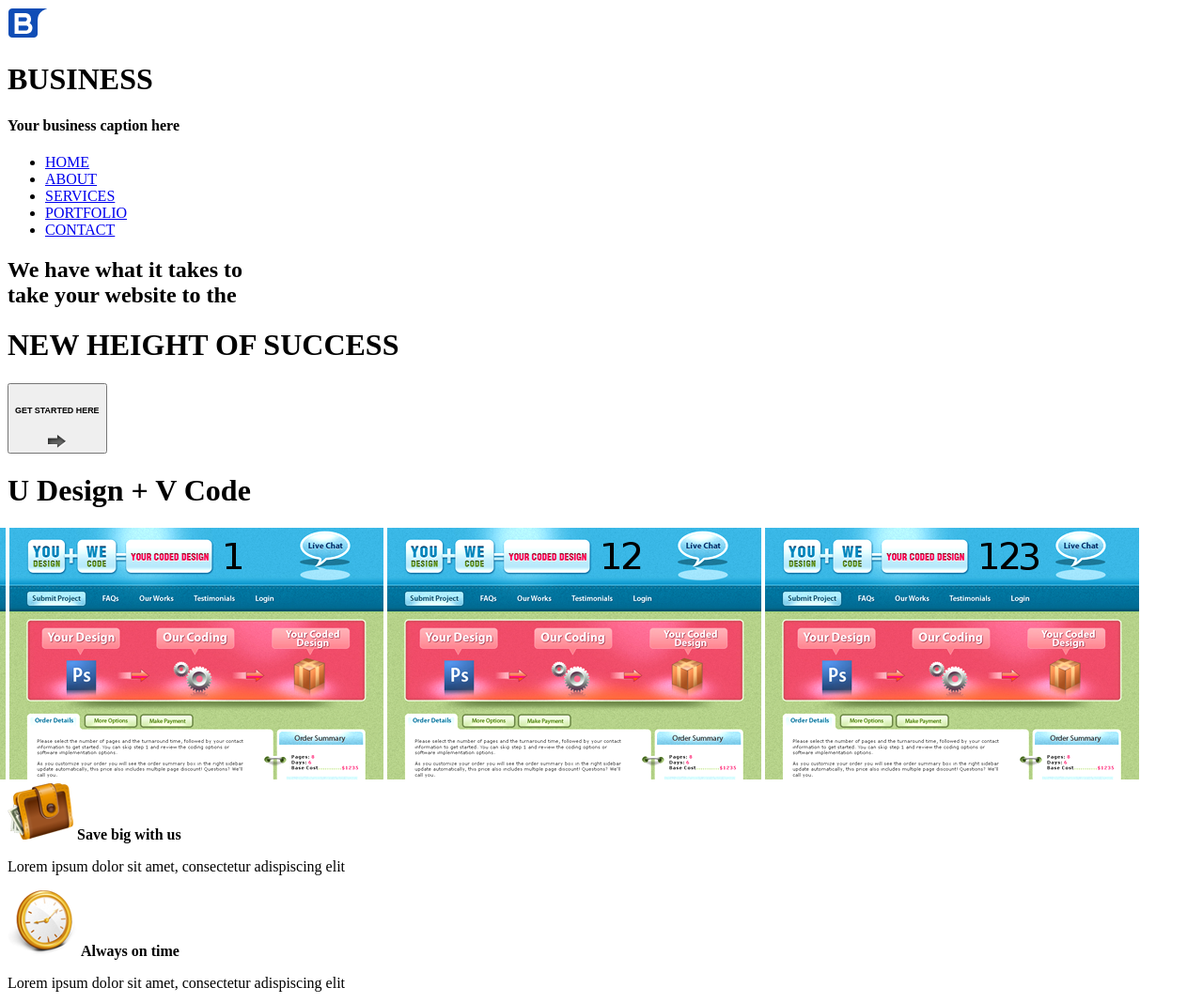
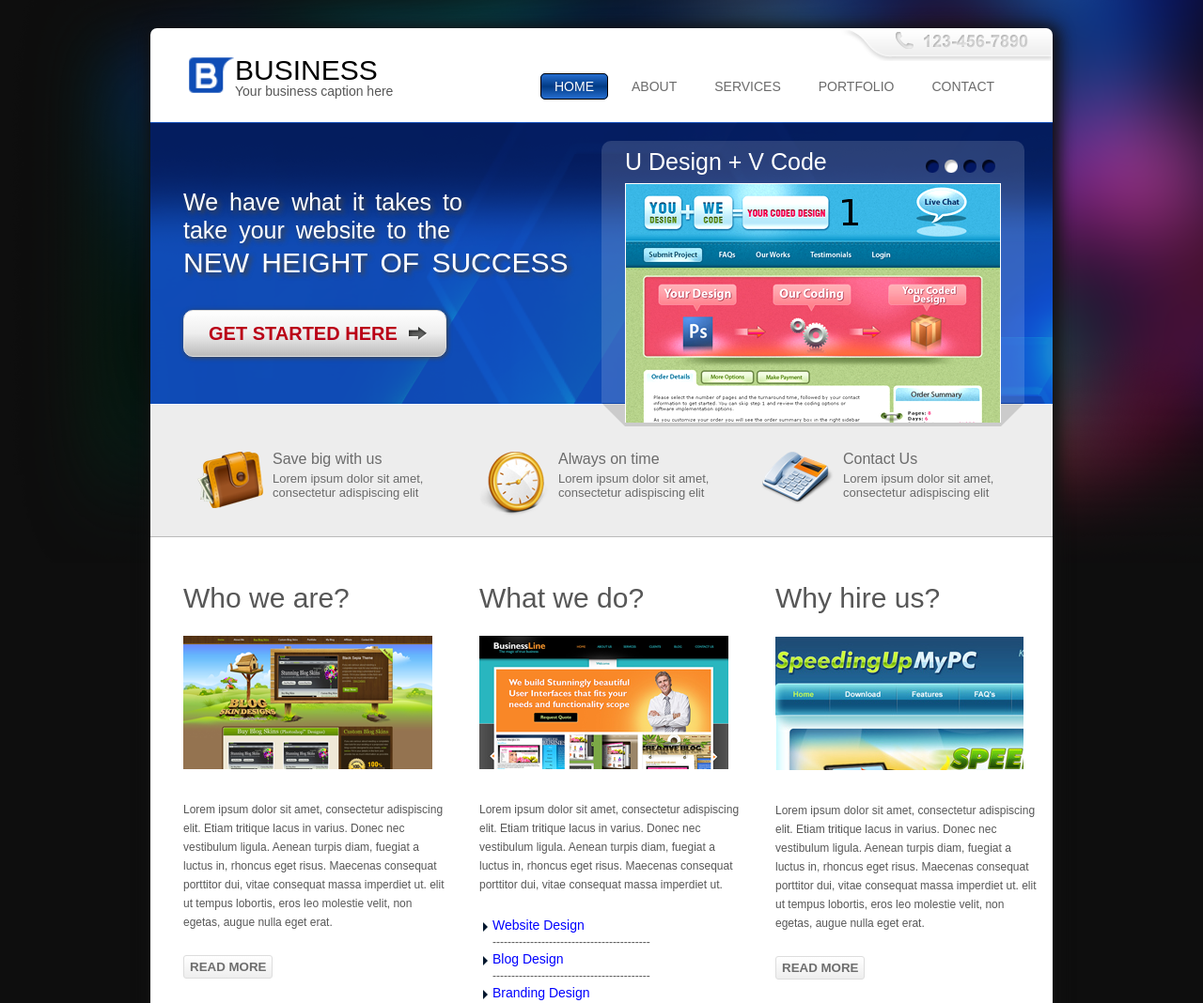
Before and after one commit to colonelxd15/Exercise3, a plain HTML site: page index.html in a window 1280 px wide. Shown: the top 1068 px of the page at 94% size. Drawn offline with Linux system fonts and the light colour scheme; the site is published under a folder, as on GitHub Pages, so addresses that start at the root find nothing.

Commit message:
Update index.html

```diff
--- a/index.html
+++ b/index.html
@@ -1,10 +1,9 @@
 <!DOCTYPE html>
 <html>
 <head>
-  <link href="/stylesheets/screen.css" media="screen, projection" rel="stylesheet" type="text/css" />
-  <link href="/stylesheets/print.css" media="print" rel="stylesheet" type="text/css" />
+  <link href="stylesheets/screen.css" media="screen, projection" rel="stylesheet" type="text/css" />
 
-	<script src="js/jquery-1.11.0.min.js"></script>
+   <script src="js/jquery-1.11.0.min.js"></script>
 
   <!--[if IE]>
       <link href="/stylesheets/ie.css" media="screen, projection" rel="stylesheet" type="text/css" />
```
